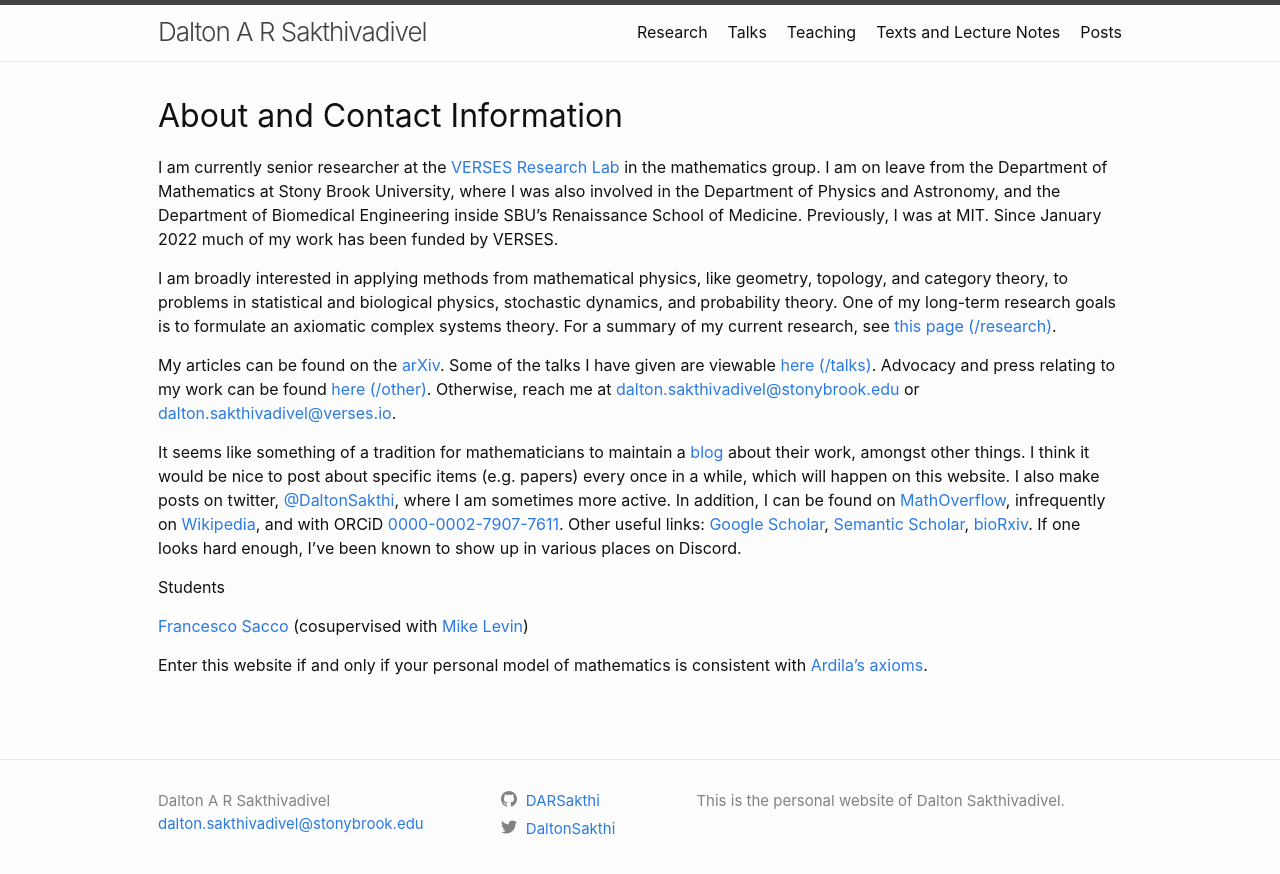
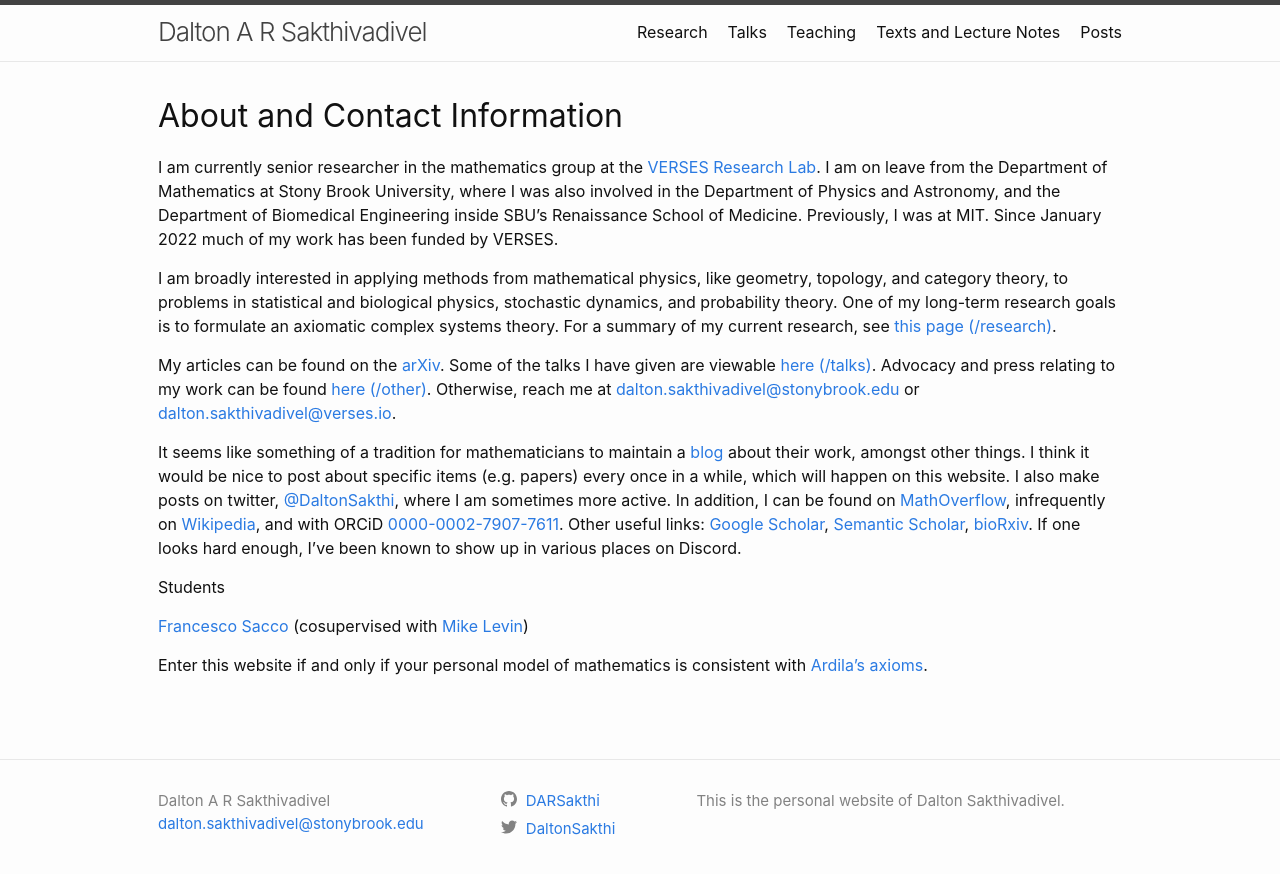
Before and after one commit to DARSakthi/DARSakthi.github.io, a Jekyll site: the page built from index.markdown, in a window 1280 px wide. Shown: the top 874 px of the page. Built offline with Jekyll 4.4.1, drawn with Linux system fonts in a browser that asks for light colours.

Commit message:
Phrasing

```diff
--- a/index.markdown
+++ b/index.markdown
@@ -6,7 +6,7 @@ author_profile: true
 
 # About and Contact Information
 
-I am currently senior researcher at the [VERSES Research Lab](https://darsakthi.github.io/verses-lab/) in the mathematics group. I am on leave from the Department of Mathematics at Stony Brook University, where I was also involved in the Department of Physics and Astronomy, and the Department of Biomedical Engineering inside SBU's Renaissance School of Medicine. Previously, I was at MIT. Since January 2022 much of my work has been funded by VERSES.
+I am currently senior researcher in the mathematics group at the [VERSES Research Lab](https://darsakthi.github.io/verses-lab/). I am on leave from the Department of Mathematics at Stony Brook University, where I was also involved in the Department of Physics and Astronomy, and the Department of Biomedical Engineering inside SBU's Renaissance School of Medicine. Previously, I was at MIT. Since January 2022 much of my work has been funded by VERSES.
 
 I am broadly interested in applying methods from mathematical physics, like geometry, topology, and category theory, to problems in statistical and biological physics, stochastic dynamics, and probability theory. One of my long-term research goals is to formulate an axiomatic complex systems theory. For a summary of my current research, see [this page (/research)](https://darsakthi.github.io/research).
 
```
